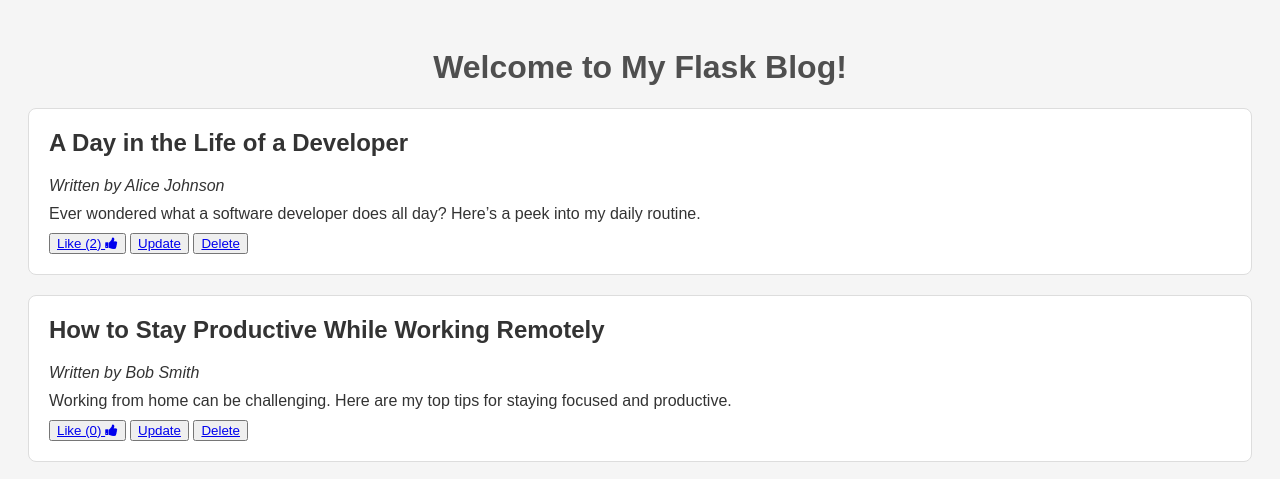
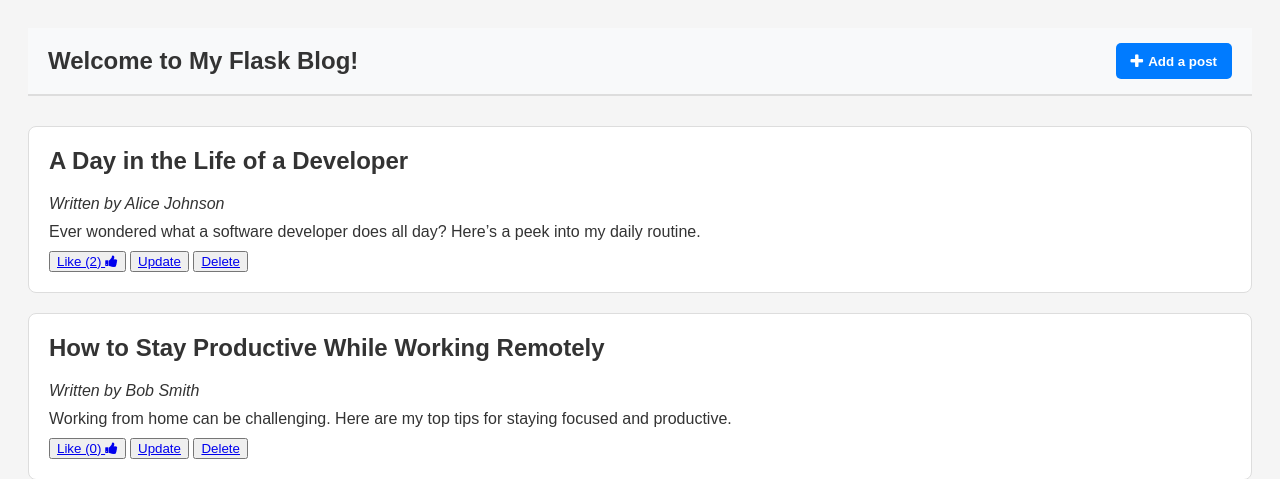
Before and after one commit to tech-girl-sa/masterblog, a Flask app: page / in a window 1280 px wide. Shown: the top 479 px of the page. Run offline with Flask 3, Linux system fonts and the light colour scheme.

Commit message:
add link for adding a post in the home page

```diff
--- a/static/style.css
+++ b/static/style.css
@@ -5,9 +5,46 @@ body {
     color: #333;
 }
 
+header {
+    display: flex;
+    justify-content: space-between;
+    align-items: center;
+    background-color: #f8f9fa;
+    padding: 15px 20px;
+    border-bottom: 2px solid #ddd;
+    margin-bottom: 30px;
+}
+
 h1 {
-    text-align: center;
-    color: #4F4F4F;
+    margin: 0;
+    font-size: 24px;
+    color: #333;
+}
+
+.add-btn {
+    background-color: #007bff;
+    border: none;
+    padding: 10px 15px;
+    border-radius: 5px;
+    cursor: pointer;
+    transition: background 0.3s ease;
+}
+
+.add-btn a {
+    text-decoration: none;
+    color: white;
+    font-weight: bold;
+    display: flex;
+    align-items: center;
+    gap: 5px;
+}
+
+.add-btn i {
+    font-size: 16px;
+}
+
+.add-btn:hover {
+    background-color: #0056b3;
 }
 
 .post {
--- a/templates/index.html
+++ b/templates/index.html
@@ -8,8 +8,11 @@
     <link rel="stylesheet" href="{{ url_for('static', filename='style.css') }}">
 </head>
 <body>
+ <header>
     <h1>Welcome to My Flask Blog!</h1>
-    {% for post in posts %}
+    <button class="add-btn"><a href= "{{ url_for('add') }}"> <i class="fa fa-plus"> </i>Add a post</a></button>
+ </header>
+     {% for post in posts %}
         <div class="post">
             <h2>{{ post.title }}</h2>
             <p><em>Written by {{ post.author }}</em></p>
```
